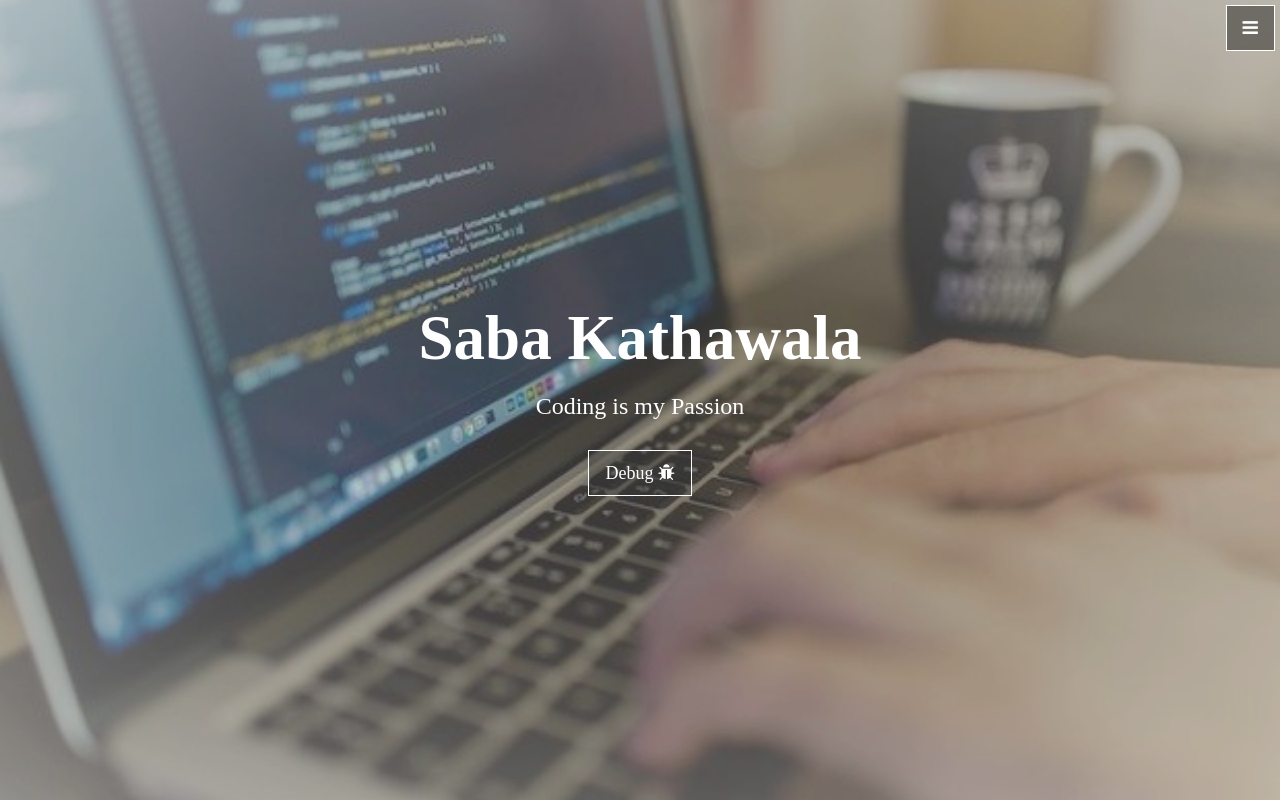
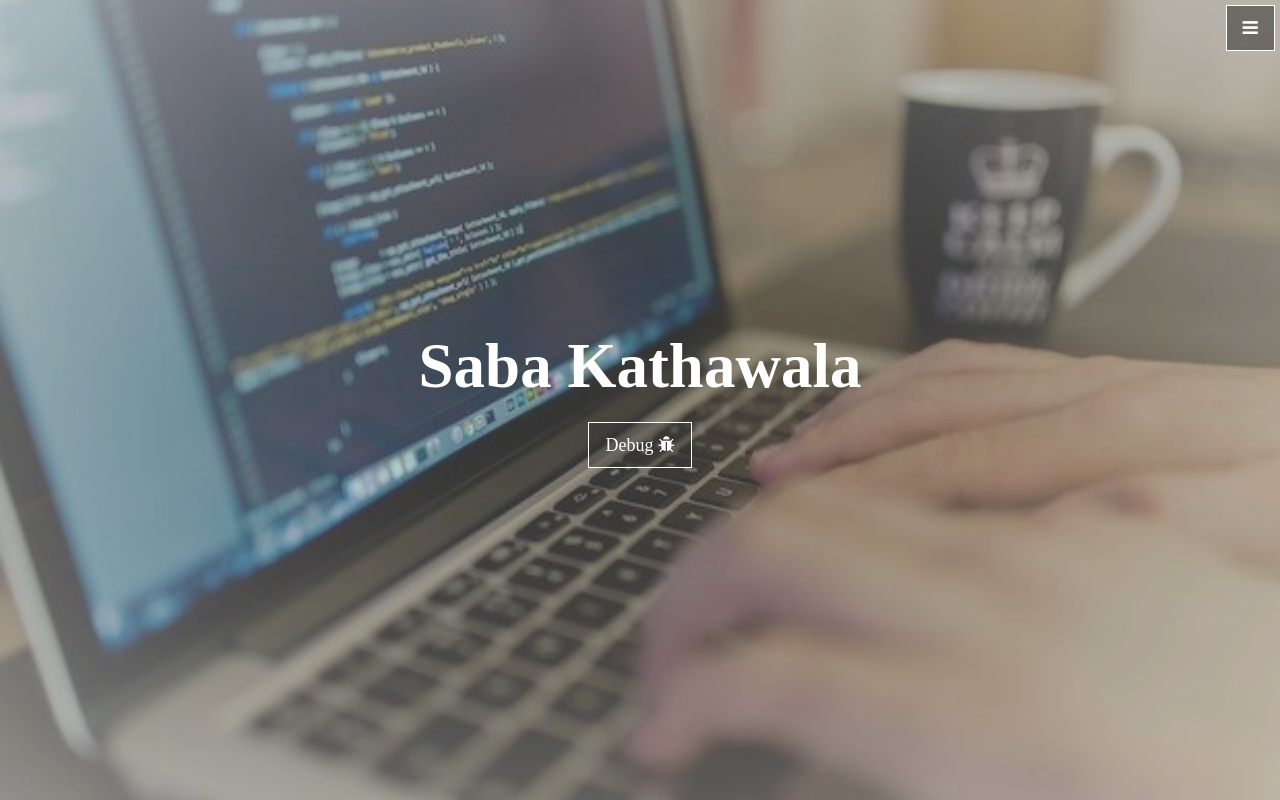
Before and after one commit to SabaKathawala/myProfile, a plain HTML site: page index.html in a window 1280 px wide. Shown: the top 800 px of the page. Drawn offline with Linux system fonts and the light colour scheme; a web font is replaced by a local one.

Commit message:
Update index.html

```diff
--- a/index.html
+++ b/index.html
@@ -62,7 +62,7 @@
         <header id="top" class="header">
             <div class="text-vertical-center">
                 <h1>Saba Kathawala</h1>
-                <h3>Coding is my Passion</h3>
+<!--                 <h3>Coding is my Passion</h3> -->
                 <br>
                 <a href="#about" class="btn btn-dark btn-lg">Debug <span><i class="fa fa-bug"></i></span></a>
             </div>
```
